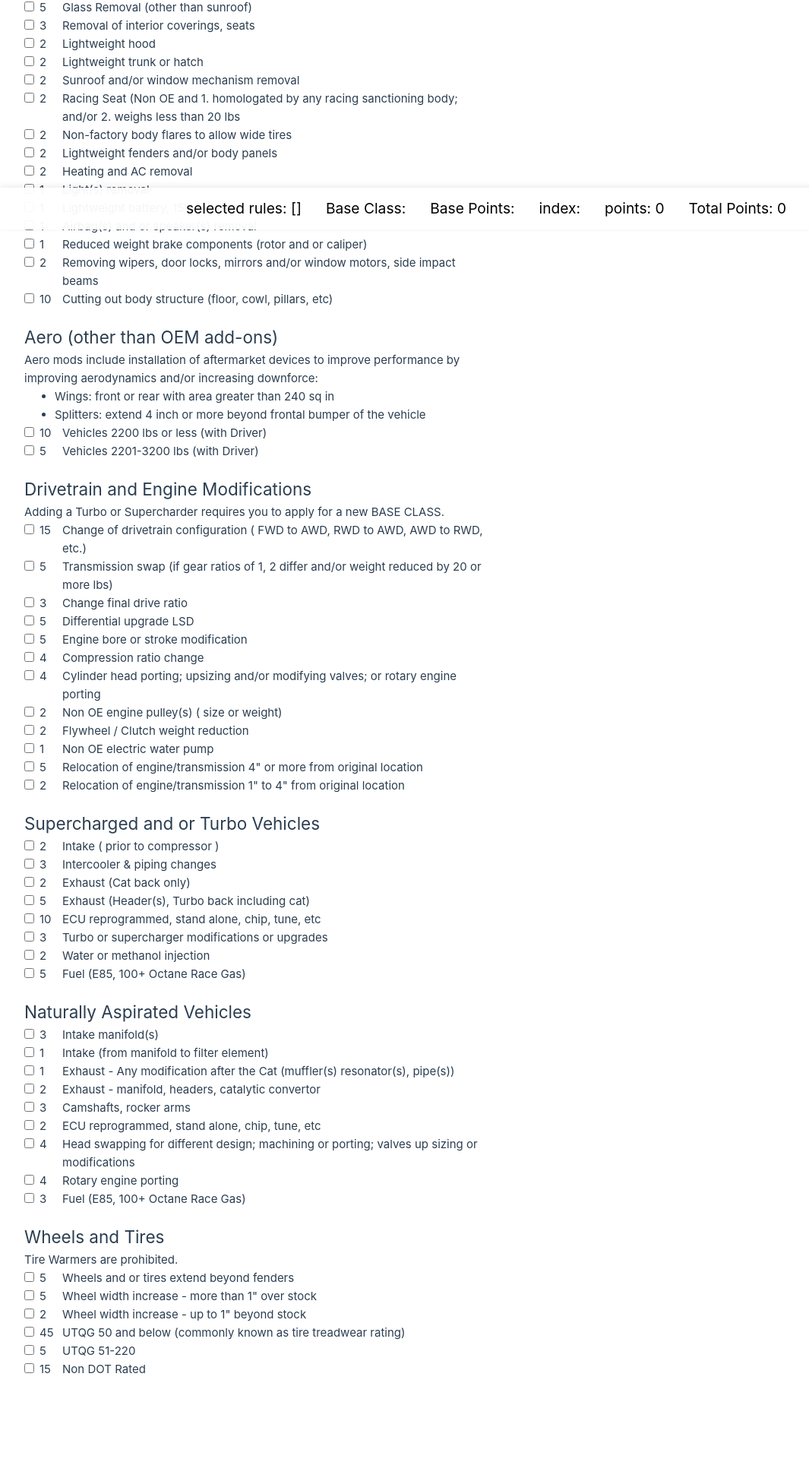
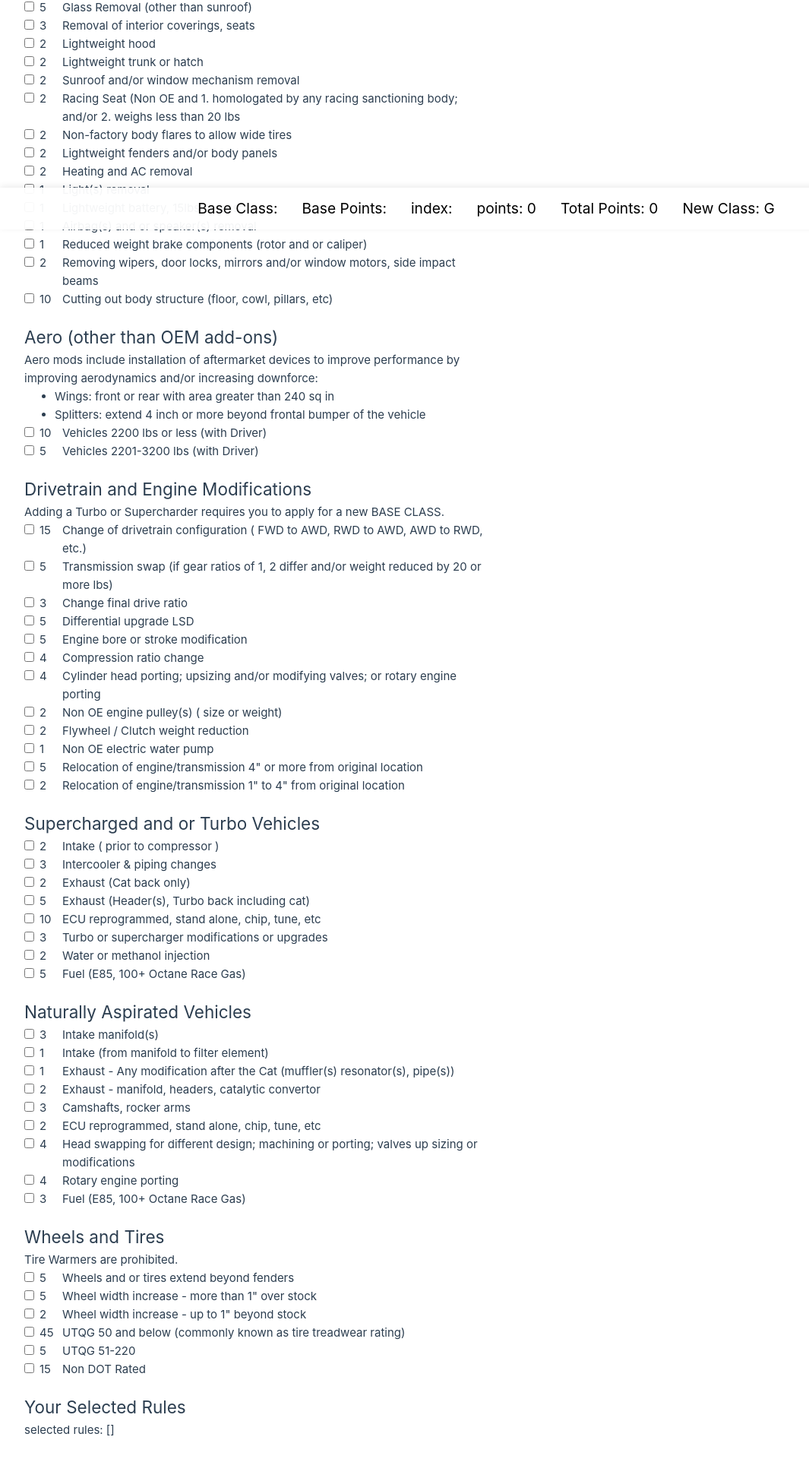
Before and after one commit to BinaryOverlord/NASAAutocrossCalculator, a Vue app in the folder Web/: page / in a window 1280 px wide. Shown: the part 498-2418 px from the top of the page at 76% size, without its empty margins (0-1065 px from the left). Before the commit the page ends 2362 px from the top, so only its background shows below. Built offline with nearby package versions, Linux system fonts and the light colour scheme; the HTML template or start-up script is replaced by a standard one.

Commit message:
Can now calculate new classes!

```diff
--- a/Web/src/views/Calculator.vue
+++ b/Web/src/views/Calculator.vue
@@ -23,10 +23,28 @@ const totalPoints = computed(() => {
 
   return baseClassPoints + basePointsPoints + (pointsToAddPoints * indexPoints);
 });
+const newClass = computed(() => {
+  const total = Math.round(totalPoints.value);
+  const nextClass = classes.findIndex((c) => c.points > total);
+  return nextClass !== -1 ? classes[nextClass - 1].name : '???';
+});
+
+var classes = [
+  { name: 'G', points: 0 },
+  { name: 'F', points: 20 },
+  { name: 'E', points: 40 },
+  { name: 'D', points: 60 },
+  { name: 'C', points: 80 },
+  { name: 'B', points: 100 },
+  { name: 'A', points: 120 },
+  { name: 'R', points: 150 },
+  { name: 'X', points: 190 },
+  { name: '0', points: 250 },
+];
 
 
-const isNumeric = (val: string) : boolean => {
-   return !isNaN(Number(val));
+const isNumeric = (val: string): boolean => {
+  return !isNaN(Number(val));
 }
 
 const suspensionRules = {
@@ -394,12 +412,12 @@ function addRules(rulesContainer: any) {
     </div>
 
     <div class="pointsOverlay pointsOverlay--bottom">
-      <div>selected rules: {{ selectedRules }}</div>
       <div>Base Class: {{ baseClass }}</div>
       <div>Base Points: {{ basePoints }}</div>
       <div>index: {{ index }}</div>
       <div>points: {{ pointsToAdd }}</div>
-      <div>Total Points: {{ totalPoints }}</div>
+      <div>Total Points: {{ Math.round(totalPoints * 100) / 100 }}</div>
+      <div>New Class: {{ newClass }}</div>
     </div>
 
     <div class="CarInformation">
@@ -536,7 +554,14 @@ function addRules(rulesContainer: any) {
         <rule-input v-model="selectedRules" :rule="wheelTireRules.r6_8_5"></rule-input>
         <rule-input v-model="selectedRules" :rule="wheelTireRules.r6_8_6"></rule-input>
       </div>
+
+      <div class="container">
+        <h2 class="header">Your Selected Rules</h2>
+        <div>selected rules: {{ selectedRules }}</div>
+      </div>
+
     </div>
+
 
   </div>
 
@@ -544,9 +569,8 @@ function addRules(rulesContainer: any) {
 </template>
 
 <style>
-
 .rulesSections {
-  padding-bottom: 50px;
+  padding-bottom: 200px;
 }
 
 .container {
```
